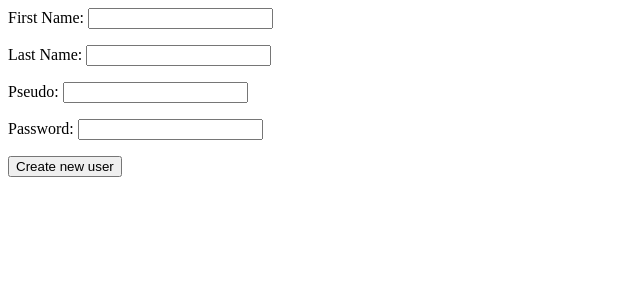
After one commit to piecairoc/MLGraphic, a Django app: page /create/ in a window 1280 px wide. The commit adds this page. Shown: the top 300 px of the page, without its empty margins (0-640 px from the left). Run offline with Django 3.2, Linux system fonts and the light colour scheme.

Commit message:
Forms & DB diagram

```diff
--- /dev/null
+++ b/1. Code/1. Website/website/mlg/forms.py
@@ -0,0 +1,7 @@
+from django import forms
+
+class CreateUser(forms.Form):
+    firstname = forms.CharField(label='First Name', max_length = 200, required=False)
+    lastname  = forms.CharField(label='Last Name', max_length = 200, required=False)
+    pseudo    = forms.CharField(label='Pseudo', max_length = 200)
+    password  = forms.CharField(label='Password', max_length=200)
--- a/1. Code/1. Website/website/mlg/templates/mlg/base.html
+++ b/1. Code/1. Website/website/mlg/templates/mlg/base.html
@@ -1,10 +1,10 @@
 <html>
 <head>
-    <title>MLG</title>
+    <title>{% block title %}MLG{% endblock %}</title>
 </head>
 
 <body>
-    <div id = 'content', name = 'content'>
+    <div id='content' name='content'>
         {% block content %}
         <h1>Yo mon gars</h1>
         {% endblock %}
--- /dev/null
+++ b/1. Code/1. Website/website/mlg/templates/mlg/create.html
@@ -0,0 +1,12 @@
+{% extends 'mlg/base.html' %}
+
+{% block title %}Create a user{% endblock %}
+
+{% block content %}
+
+<form method='post' action="'/create/">
+    {{form.as_p}}
+    <button type='submit' name='save'>Create new user</button>
+</form>
+
+{% endblock %}
--- a/1. Code/1. Website/website/mlg/urls.py
+++ b/1. Code/1. Website/website/mlg/urls.py
@@ -4,5 +4,6 @@ from . import views
 urlpatterns = [
     path('', views.index, name='index'),
     path('home/', views.home, name='home'),
-    path('<int:id>', views.model, name='model')
+    path('<int:id>', views.model, name='model'),
+    path('create/', views.create, name='create'),
 ]
--- a/1. Code/1. Website/website/mlg/views.py
+++ b/1. Code/1. Website/website/mlg/views.py
@@ -1,5 +1,6 @@
 from django.shortcuts import render
 from django.http import HttpResponse
+from .forms import CreateUser
 
 # Create your views here.
 
@@ -15,3 +16,7 @@ def home(response):
 def model(response, id):
     # ls = ToDoList.objects.get(id=id)
     return render(response, 'mlg/home.html', {"name": str(id)})
+
+def create(response):
+    form = CreateUser()
+    return render(response, 'mlg/create.html', {"form": form})
```
Also changed, not shown: 1. Code/1. Website/website/mlg/models.py (+9 -5 lines), 1. Code/1. Website/website/db.sqlite3, 1. Code/1. Website/website/mlg/migrations/0001_initial.py (added).
